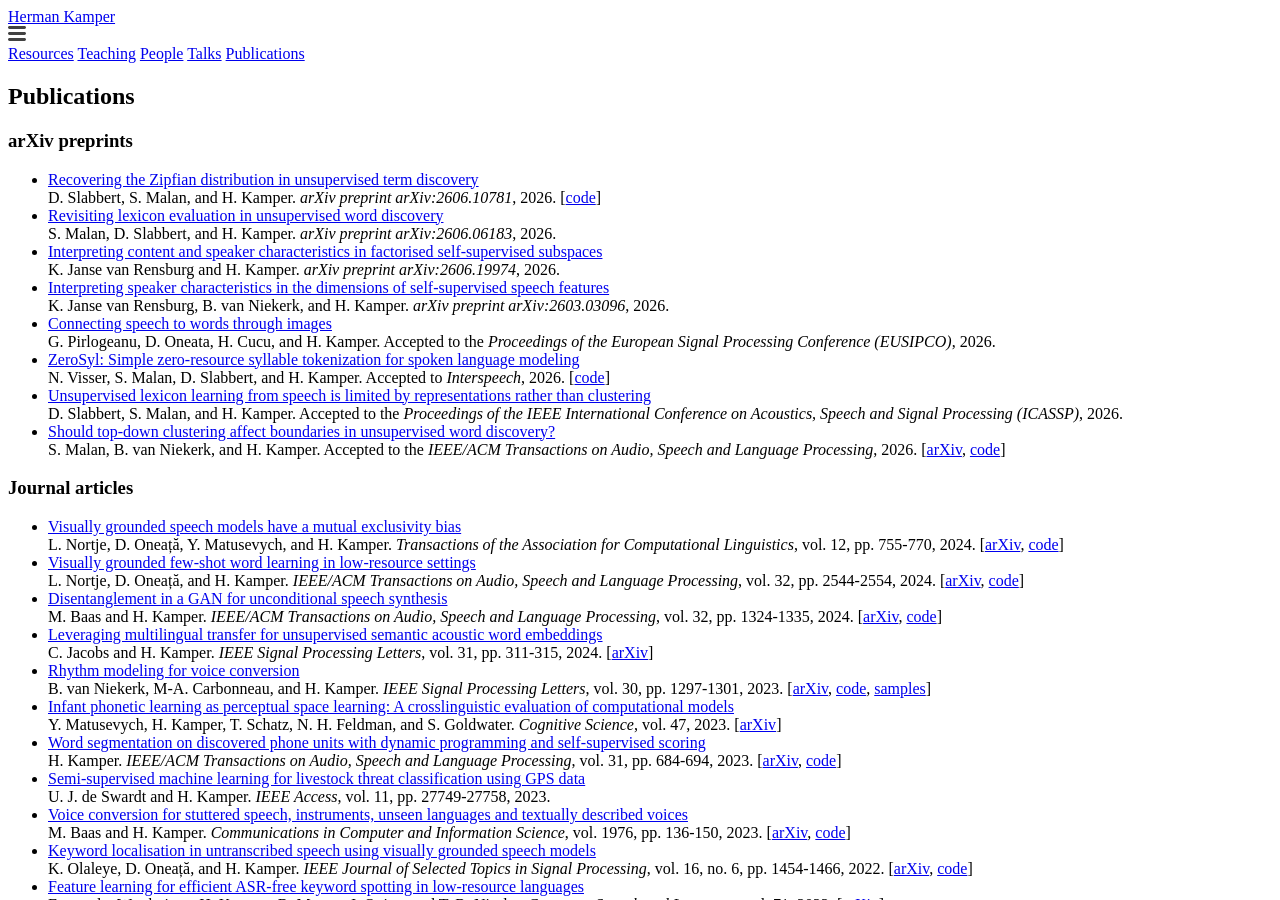
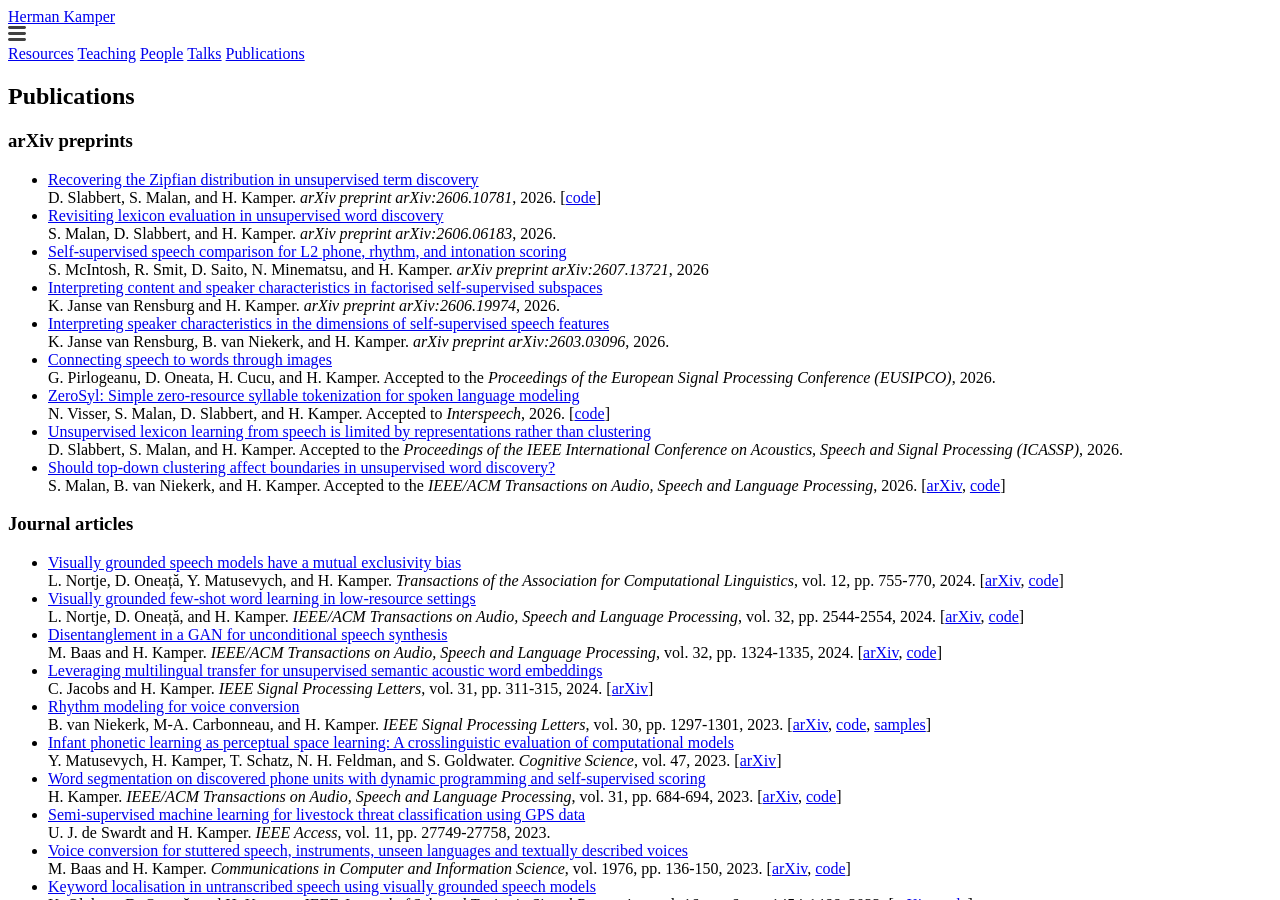
Before and after one commit to kamperh/kamperh.github.io, a Jekyll site: the page built from publications.md, in a window 1280 px wide and 900 px high. Built offline with Jekyll 4.4.1, drawn with Linux system fonts in a browser that asks for light colours; a style sheet for code colours, icons or effects is not loaded.

Commit message:
Update publications.md

```diff
--- a/publications.md
+++ b/publications.md
@@ -14,6 +14,8 @@ order: 5
   D. Slabbert, S. Malan, and H. Kamper. *arXiv preprint arXiv:2606.10781*, 2026. [[code](https://github.com/adendorffy/zipf-clus)]
 - [Revisiting lexicon evaluation in unsupervised word discovery](https://arxiv.org/abs/2606.06183)
   S. Malan, D. Slabbert, and H. Kamper. *arXiv preprint arXiv:2606.06183*, 2026.
+- [Self-supervised speech comparison for L2 phone, rhythm, and intonation scoring](https://arxiv.org/abs/2607.13721)
+  S. McIntosh, R. Smit, D. Saito, N. Minematsu, and H. Kamper. *arXiv preprint arXiv:2607.13721*, 2026
 - [Interpreting content and speaker characteristics in factorised self-supervised subspaces](https://arxiv.org/abs/2606.19974)
   K. Janse van Rensburg and H. Kamper. *arXiv preprint arXiv:2606.19974*, 2026.
 - [Interpreting speaker characteristics in the dimensions of self-supervised speech features](http://arxiv.org/abs/2603.03096)
```
